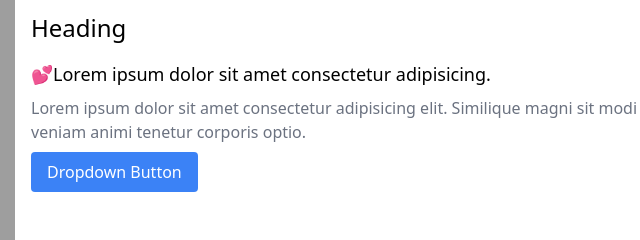
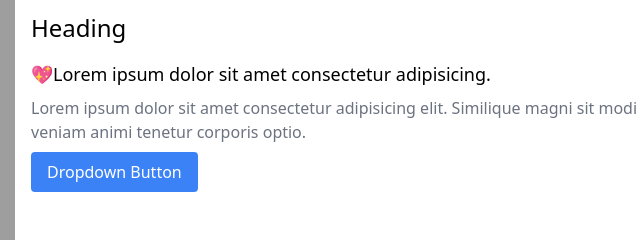
Before and after one commit to SergiyKonrad/15-Tailwind, a plain HTML site: page index.html in a window 1280 px wide. Shown: the part 340-580 px from the top of the page, 313-953 px from the left. Drawn offline with nearby package versions, Linux system fonts and the light colour scheme; grey boxes are pictures that could not be loaded.

Commit message:
emoji added

```diff
--- a/index.html
+++ b/index.html
@@ -88,7 +88,7 @@
         <!-- Heading -->
         <section id="intro">
           <h2 class="text-2xl mt-2 mb-4">Heading</h2>
-          <p class="text-lg text-center lg:text-left mb-2">💕Lorem ipsum dolor sit amet consectetur adipisicing.</p>
+          <p class="text-lg text-center lg:text-left mb-2">💖Lorem ipsum dolor sit amet consectetur adipisicing.</p>
           <p class="text-gray-500 ">Lorem ipsum dolor sit amet consectetur adipisicing elit. Similique magni sit
             modi
             veniam animi tenetur corporis optio.</p>
```
